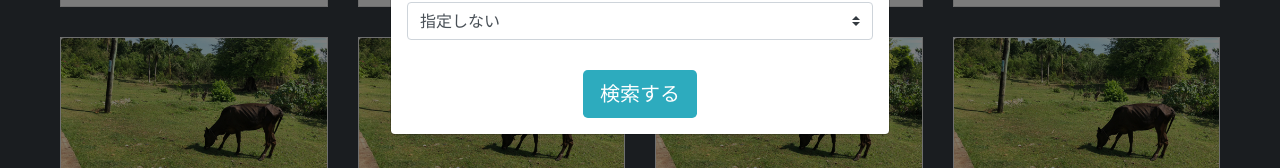
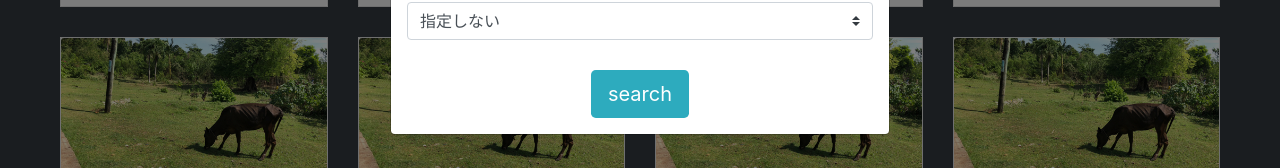
Before and after one commit to mmdunity9856/wagyu_pr, a plain HTML site: page index.html in a window 1280 px wide. Both pictures are taken after a click on the link 1204 px from the left and 20 px from the top of the page. Shown: the part 431-599 px from the top of the page. Drawn offline with Linux system fonts and the light colour scheme.

Commit message:
検索ボタンを変更しました

```diff
--- a/index.html
+++ b/index.html
@@ -226,7 +226,7 @@
             </div>
             <div class="submit-center">
               <button type="submit" class="btn btn-lg submit-color">
-                検索する
+                search
               </button>
             </div>
           </form>
```
